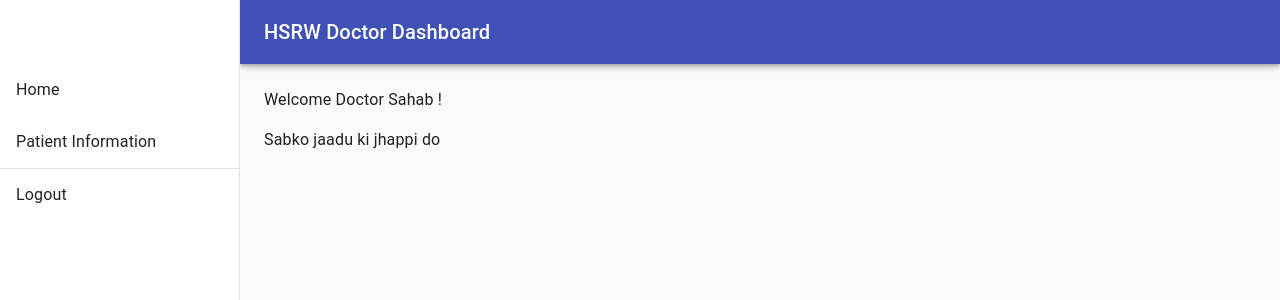
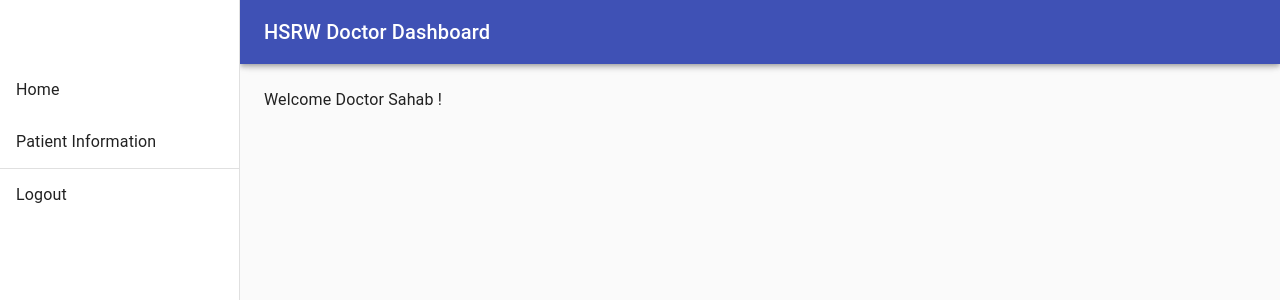
Before and after one commit to adityaghag/GDPRInHeathCare, a React (Create React App) app in the folder frontend/: page /doctor in a window 1280 px wide. Shown: the top 300 px of the page. Built offline with nearby package versions, Linux system fonts and the light colour scheme.

Commit message:
doctor updated

```diff
--- a/frontend/src/component/doctor/Doctor.js
+++ b/frontend/src/component/doctor/Doctor.js
@@ -73,9 +73,6 @@ export default function Doctor() {
         <Typography paragraph>
          Welcome Doctor Sahab !
         </Typography>
-        <Typography paragraph>
-         Sabko jaadu ki jhappi do
-        </Typography>
       </main>
     </div>
   );
```
